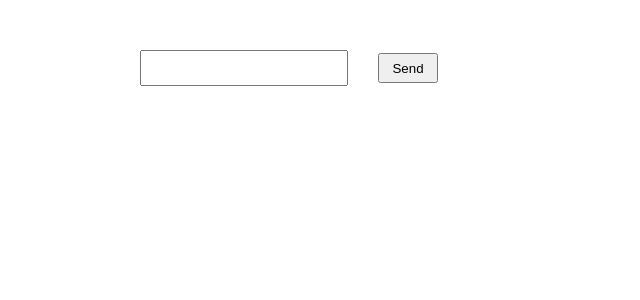
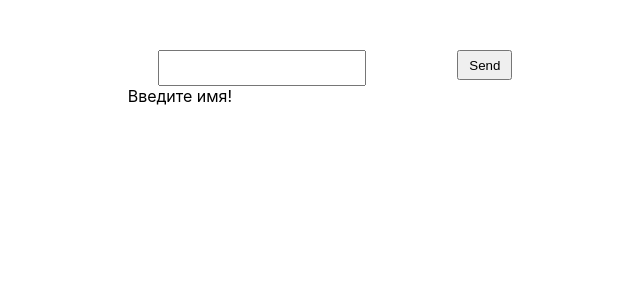
Before and after one commit to OlegKochiev/react_lessons, a React (Create React App) app in the folder my_first_project/: page / in a window 1280 px wide. Shown: the top 300 px of the page, without its empty margins (305-945 px from the left). Built offline with nearby package versions, Linux system fonts and the light colour scheme.

Commit message:
added 2-nd label for input

```diff
--- a/my_first_project/src/genderize.css
+++ b/my_first_project/src/genderize.css
@@ -1,3 +1,15 @@
+.label {
+  width: 20px;
+}
+
+.green{
+  color: green;
+}
+
+.red{
+  color: red;
+}
+
 #input {
   width: 200px;
   height: 30px;
@@ -13,4 +25,6 @@
 #form {
   width: 450px;
   margin: 50px auto;
+  display: flex;
+  justify-content: space-between;
 }
--- a/my_first_project/src/genderize.jsx
+++ b/my_first_project/src/genderize.jsx
@@ -12,17 +12,37 @@ class Button extends React.Component {
 class Input extends React.Component {
   constructor(props) {
     super(props);
-    this.state = { inputValue: '' };
+    this.state = {
+      inputValue: '',
+      warningMessage: 'Введите имя!',
+      labelClass: 'red'
+    };
     this.handleKeyUp = this.handleKeyUp.bind(this);
   }
 
   handleKeyUp(e) {
-    this.props.onInputValueChange(e.target.value);
+    let name = e.target.value;
+    this.props.onInputValueChange(name);
+    if (name.length < 3) {
+      this.setState({
+        warningMessage: "Необходимо ввести более 2-х символов!",
+        labelClass: "label__warning"
+      });
+    } else {
+      this.setState({
+        warningMessage: "Хорошо!",
+        labelClass: "green"
+      })
+    }
   }
 
   render() {
+    let warningMessage = '';
     return (
-      <input type="text" id="input" onKeyUp={ this.handleKeyUp }></input>
+      <label className = { 'inputLabel' + this.state.labelClass }>
+        <input type="text" id="input" onKeyUp={ this.handleKeyUp }></input>
+        { this.state.warningMessage }
+      </label>
     )
   }
 }
@@ -30,7 +50,7 @@ class Input extends React.Component {
 class Form extends React.Component {
   constructor(props) {
     super(props);
-    this.state = { inputValue: '' }
+    this.state = { inputValue: '', sexValue: '' };
     this.handleSubmit = this.handleSubmit.bind(this);
     this.handleInputKeyUp = this.handleInputKeyUp.bind(this);
   }
@@ -44,6 +64,9 @@ class Form extends React.Component {
   async handleSubmit (e)  {
     e.preventDefault();
     let sex = await this.handleRequest();
+    this.setState({
+      sexValue: sex.gender
+    });
     console.log(sex);
   }
 
@@ -59,11 +82,14 @@ class Form extends React.Component {
   render() {
     return (
       <form action="#" method="POST" id="form" onSubmit={ this.handleSubmit }>
-        <label>
+        <label className="label">
           { this.state.inputValue }
-          <Input onInputValueChange={ this.handleInputKeyUp } />
         </label>
+        <Input onInputValueChange={ this.handleInputKeyUp } />
         <Button />
+        <label className="label">
+          { this.state.sexValue }
+        </label>
       </form>
     )
   }
```
Also changed, not shown: 1 other file (tests, documents, lock files or other folders).
